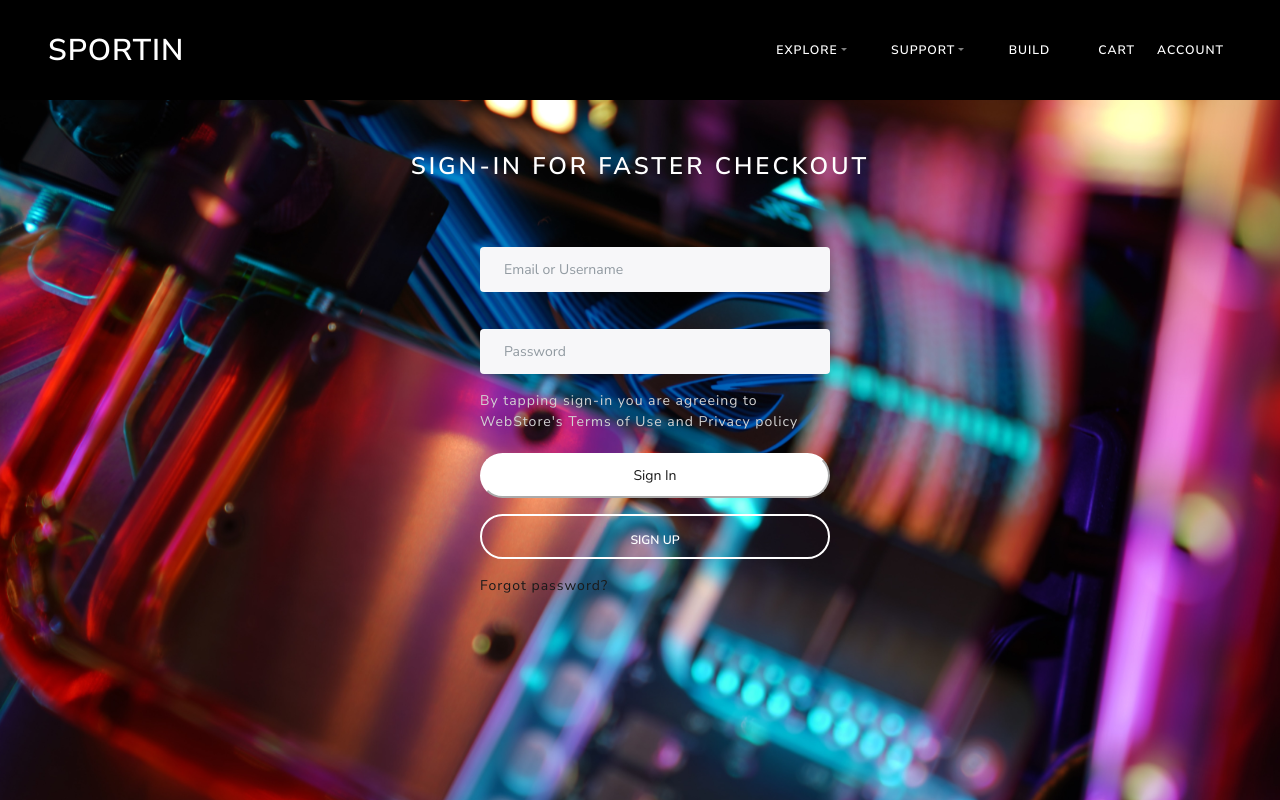
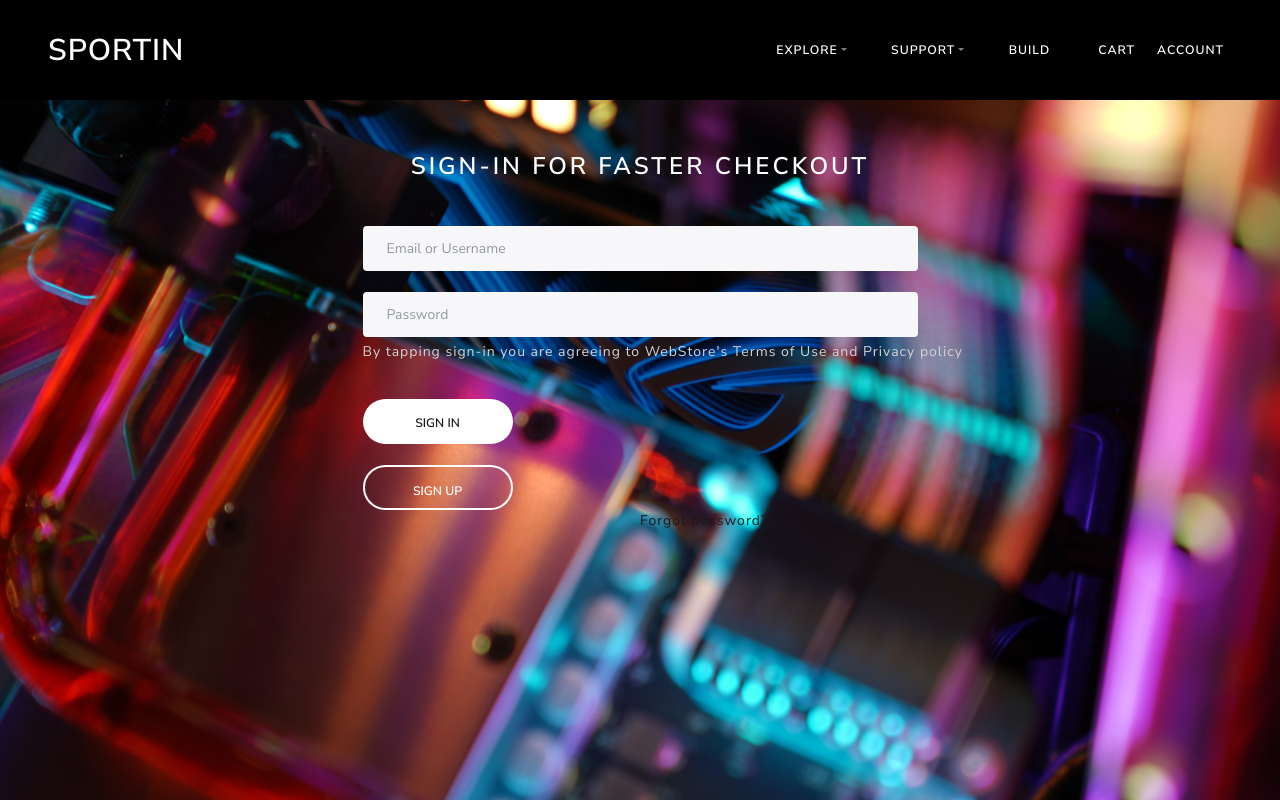
Before and after one commit to VishnusreeMenon/Mysportin, a React (Create React App) app in the folder src/frontend/: page / in a window 1280 px wide. Shown: the top 800 px of the page. Built offline with nearby package versions, Linux system fonts and the light colour scheme; the HTML template or start-up script is replaced by a standard one.

Commit message:
deployment test

```diff
--- a/src/frontend/src/screens/landing.js
+++ b/src/frontend/src/screens/landing.js
@@ -62,19 +62,15 @@ function Landing(location) {
         <br/>
 
         <h3 style={{ color: 'white' ,textAlign:"center"}}>Sign-in for faster checkout</h3>
-
         <br />
-        <br />
-        <div className="container" style={{ width: 350,paddingLeft:"auto" }}>
-          <div className="position-relative  top-50 start-50 translate-middle" style={{ width: 350,paddingLeft:"auto" }}>
-            <form onSubmit={submitHandler}>
-              <div className="mb-3">
+        <form onSubmit={submitHandler} className=''>
+              <div className="form-field">
                 <input
                   type="email"
                   className="rounded form-control"
                   id="email"
                   placeholder="Email or Username"
-                  style={{ height: 45 }}
+                  style={{ height: 45 ,width:"50%",margin:"auto"}}
                   value={email}
                   onChange={(e) => setEmail(e.target.value)}
                 />
@@ -87,32 +83,32 @@ function Landing(location) {
                   id="password"
                   placeholder="Password"
                   aria-describedby="Help"
-                  style={{ height: 45 }}
+                  style={{ height: 45 ,width:"50%",margin:"auto"}}
                   value={password}
                   onChange={(e) => setPassword(e.target.value)}
                 />
+                <div id="Help" className="form-text" style={{ color: 'lightgray',paddingLeft:"25%"}}>
+                By tapping sign-in you are agreeing to WebStore's Terms of Use and Privacy policy
+                </div>
               </div>
 
-              <div id="Help" className="form-text" style={{ color: 'lightgray' }}>
-                By tapping sign-in you are agreeing to WebStore's Terms of Use and Privacy policy
-              </div>
+
               <br />
-              <div className="mb-3">
-                <button type="submit" className="rounded-pill btn-light" style={{ width: 350, height: 45, textAlign: 'center' }}>
+              <button type="submit" className="rounded-pill btn btn-light" style={{ width: 150, height: 45, textAlign: 'center',margin:"auto",marginLeft:"25%" }}>
                   Sign In
                 </button>
-              </div>
-              <div className="mb-3">
-                <button type="submit" className="rounded-pill btn btn-outline-light" style={{ width: 350, height: 45, textAlign: 'center' }} onClick = {routeChange}>
-                  Sign Up
-                </button>
-              </div>
+              <br/>
+              <br/>
+              <button type="submit" className="rounded-pill btn btn-outline-light" style={{ width: 150, height: 45, textAlign: 'center',marginLeft:"25%" }} onClick = {routeChange}>
+                Sign Up
+              </button>
+              <br/>
+              <a href="#" style={{marginLeft:"50%"}}>Forgot password?</a>
             </form>
 
-            <a href="#">Forgot password?</a>
-          </div>
-        </div>
+
       </div>
+
     </div>
   );
 }
--- a/src/frontend/src/screens/navbar.js
+++ b/src/frontend/src/screens/navbar.js
@@ -20,6 +20,7 @@ class NavigBar extends Component {
       if (innerWidth <= 770) return "black"
       return ""
   }
+
   render() {
     return (
       <div>
```
